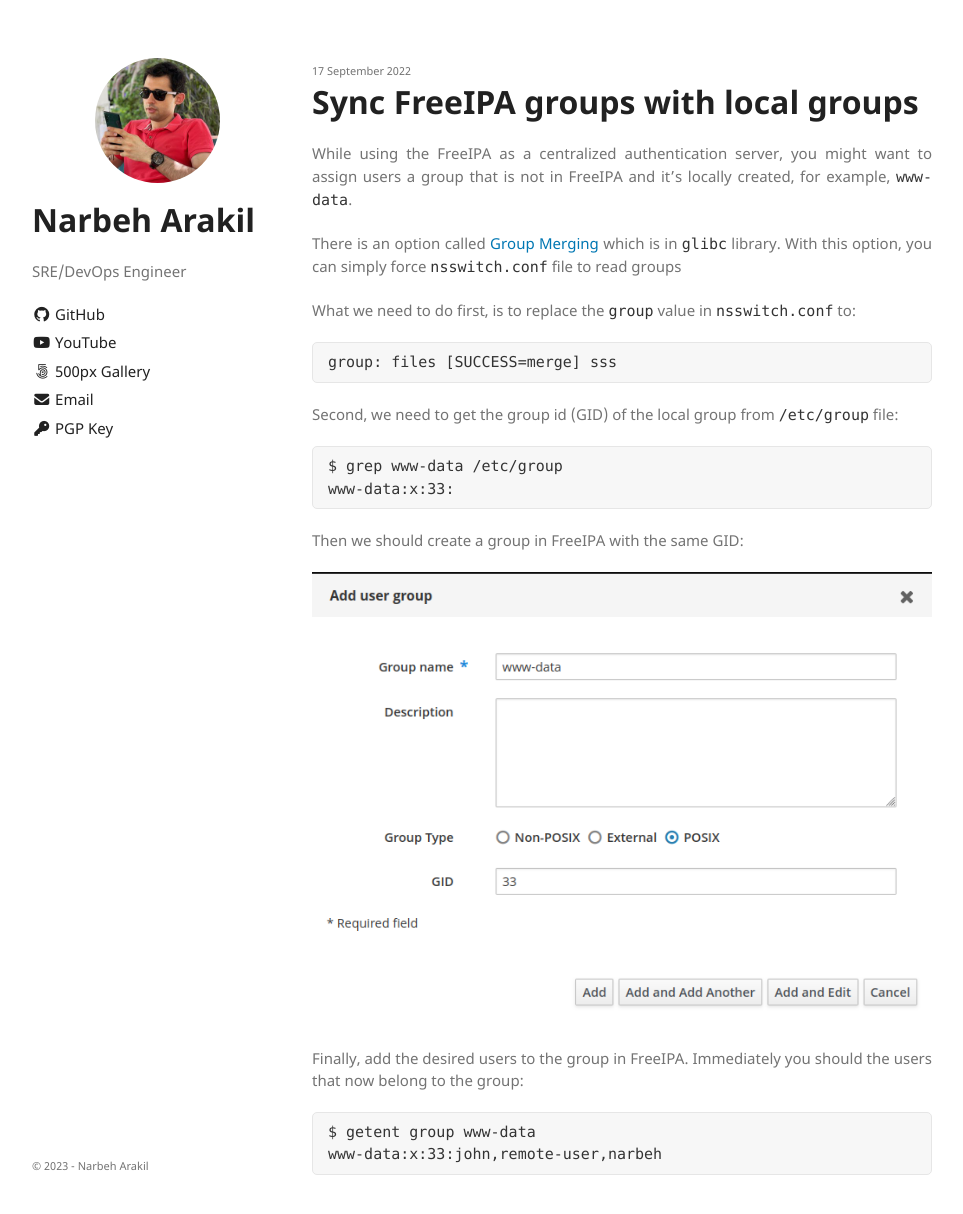
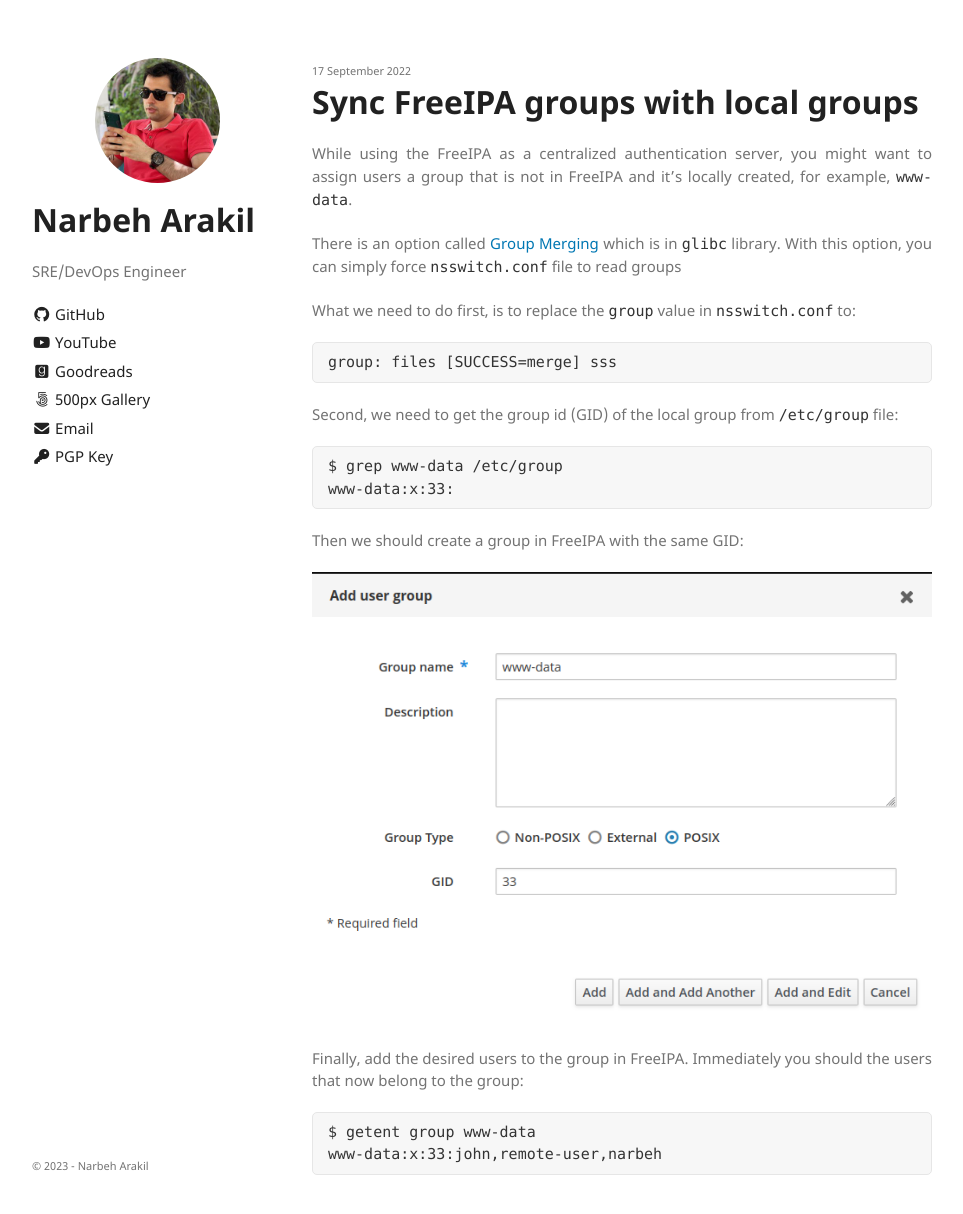
Before and after one commit to narbehaj/narbehaj.github.io, a Jekyll site: the page built from _posts/2022-09-18-freeipa-local-group-sync.md, in a window 1280 px wide and 1225 px high. Shown: the top 1214 px of the window, without its empty margins (158-1121 px from the left). Built offline with Jekyll 4.4.1, drawn with Linux system fonts in a browser that asks for light colours.

Commit message:
Add goodreads

```diff
--- a/_config.yml
+++ b/_config.yml
@@ -29,6 +29,9 @@ platforms:
   - name: YouTube
     icon: <i class="fa-brands fa-youtube"></i>
     link: https://www.youtube.com/channel/UCbZhjxb5nLRb63Ga7Uw3yZg
+  - name: Goodreads
+    icon: <i class="fa-brands fa-goodreads"></i>
+    link: https://www.goodreads.com/user/show/147884869-narbeh
   - name: 500px Gallery
     icon: <i class="fa-brands fa-500px"></i>
     link: https://500px.com/p/narbeh
```
